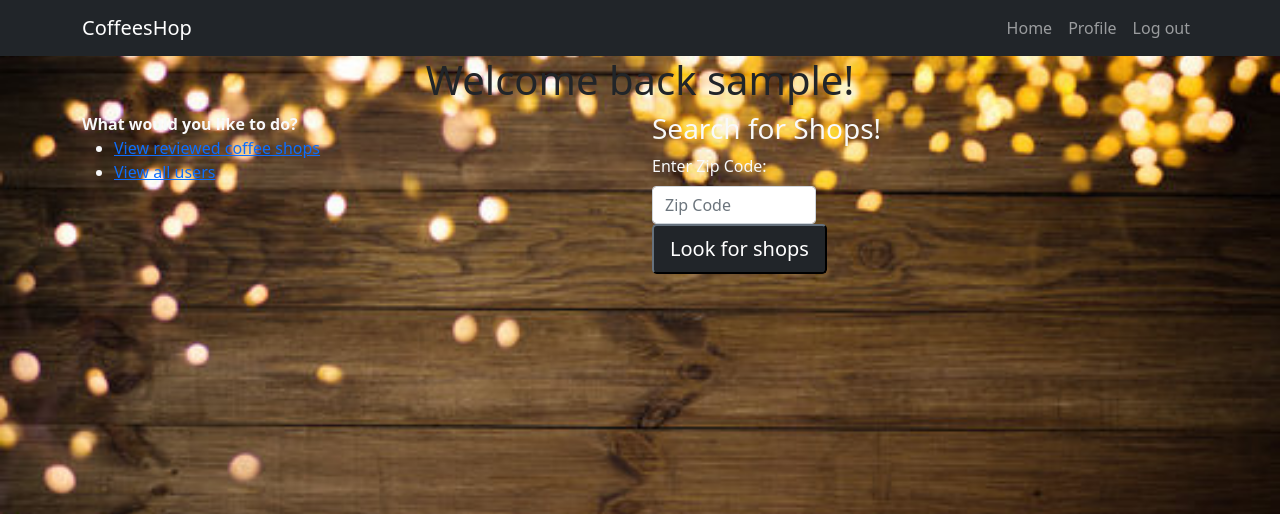
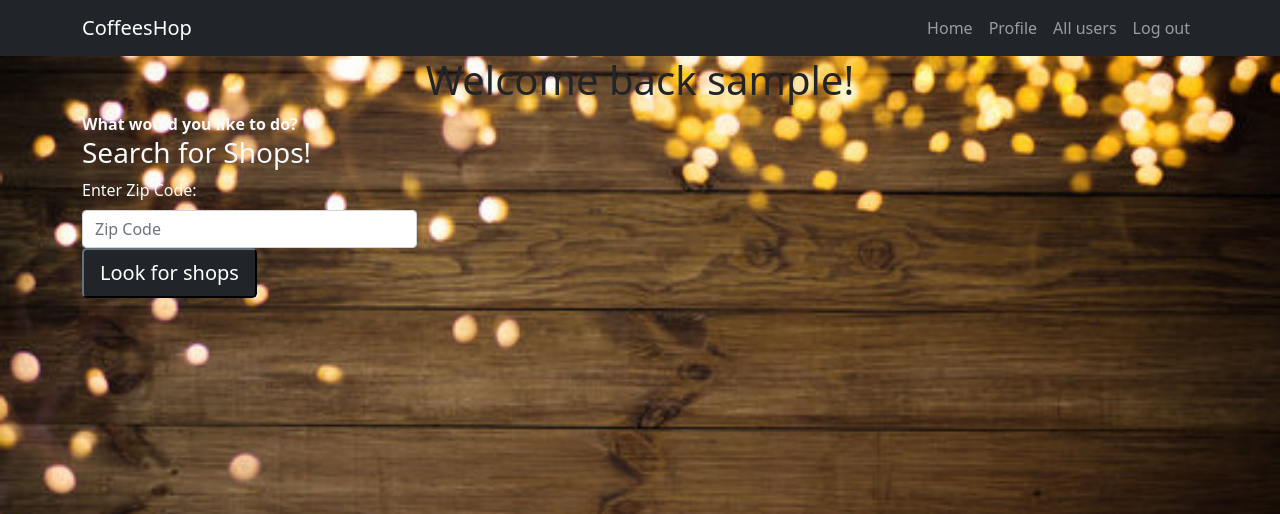
Before and after one commit to emcchen/CoffeesHop-Project, a Flask app: page /home in a window 1280 px wide. Shown: the top 514 px of the page. Run offline with Flask 2, Linux system fonts and the light colour scheme; the visitor is signed in with stand-in values (Sample User, id 1).

Commit message:
updated nav bar

```diff
--- a/templates/homepage.html
+++ b/templates/homepage.html
@@ -19,13 +19,16 @@
       <div class="collapse navbar-collapse" id="navmenu">
           <ul class="navbar-nav ms-auto">
               <li class="nav-item">
-                  <a href="/home" class="nav-link">Home</a>
-              </li>
-              <li class="nav-item">
-                <a href="/profile" class="nav-link">Profile</a>
+                  <a href="/home" class="nav-link"> Home </a>
               </li>
               <li>
-                  <a href="/logout" class="nav-link">Log out</a>
+                <a href="/profile" class="nav-link"> Profile </a>
+              </li>
+              <li>
+                <a href="/users" class="nav-link"> All users </a>
+              </li>
+              <li>
+                  <a href="/logout" class="nav-link"> Log out </a>
               </li>
           </ul>
       </div>
@@ -39,14 +42,10 @@
 
 <div class="container text-light">
     <div class="row">
-      <div class="col-lg-6 col-md-6 order-sm-3">
+      <div>
         <b>What would you like to do?</b>
-        <ul>
-          <li><a href="/profile">View reviewed coffee shops</a></li>
-          <li><a href="/users">View all users</a></li>
-        </ul>
       </div>
-      <div class="container col-lg-6 col-md-6 order-sm-3">
+      <div>
         <h3>Search for Shops!</h3>
         <form method="GET" action="/shop/search">
           <label class="form-label" for="search-zip">Enter Zip Code:</label>
```
Also changed, not shown: templates/all_users.html (+9 -2 lines), templates/search-results.html (+13 -10 lines).
